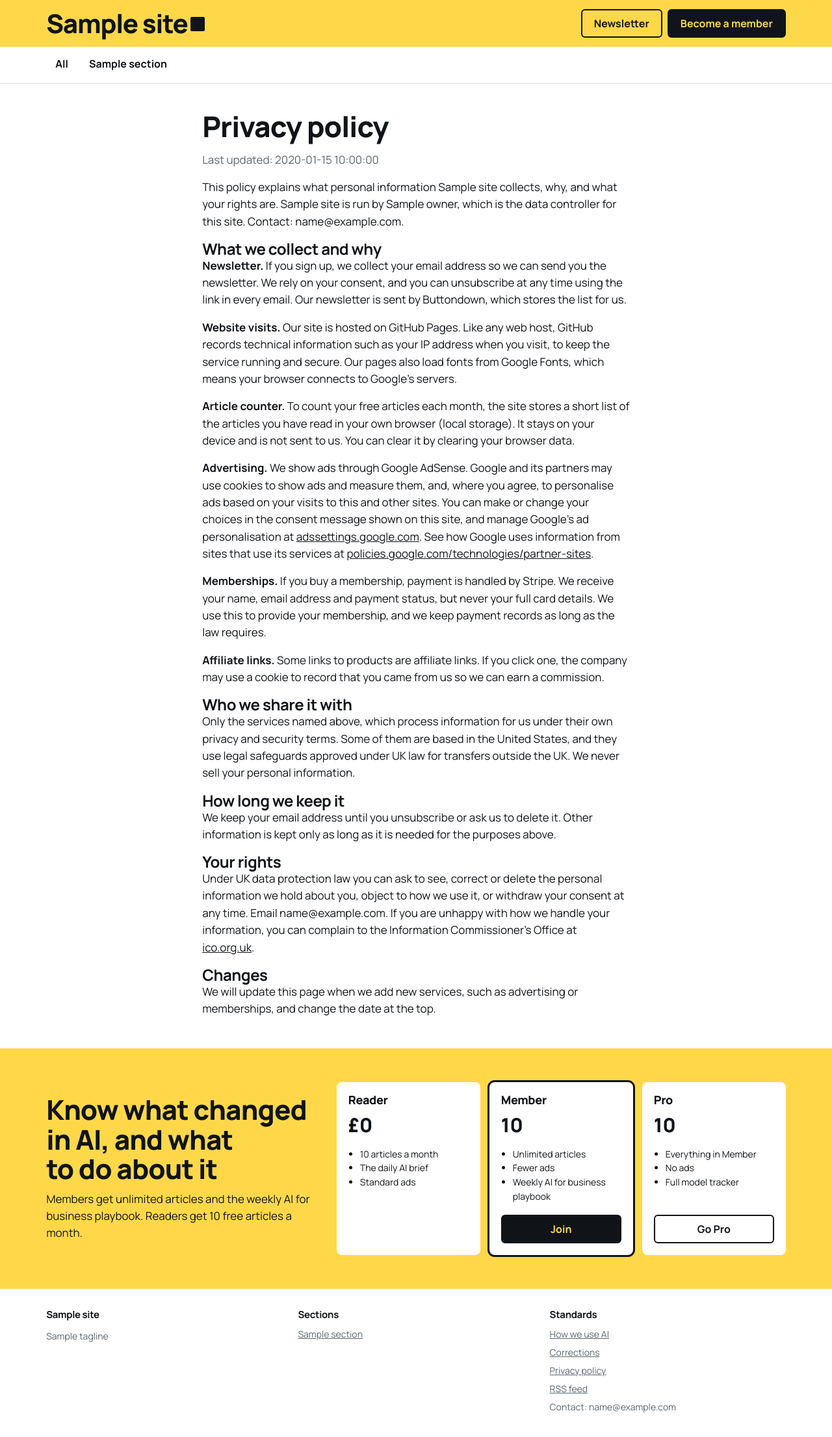
After one commit to jonathan-whale-martin/frontier-desk, a Python web app: template web/templates/privacy.html in a window 1280 px wide. The commit adds this page. Shown: the whole page at 65% size. Run offline with Jinja, Linux system fonts and the light colour scheme; the template is opened without the code that fills it: most values are stand-ins (such as "Sample title", 1, 10 or a date in 2020).

Commit message:
Add files via upload

```diff
--- a/web/templates/base.html
+++ b/web/templates/base.html
@@ -47,7 +47,7 @@
   <div class="wrap">
     <div><h3>{{ site.name }}</h3><p>{{ site.tagline }}</p></div>
     <div><h3>Sections</h3><ul>{% for s in sections %}<li><a href="{{ root }}section/{{ s.slug }}/">{{ s.name }}</a></li>{% endfor %}</ul></div>
-    <div><h3>Standards</h3><ul><li><a href="{{ root }}how-we-use-ai/">How we use AI</a></li><li><a href="{{ root }}how-we-use-ai/#corrections">Corrections</a></li><li><a href="{{ root }}rss.xml">RSS feed</a></li><li>Contact: {{ site.contact_email }}</li></ul></div>
+    <div><h3>Standards</h3><ul><li><a href="{{ root }}how-we-use-ai/">How we use AI</a></li><li><a href="{{ root }}how-we-use-ai/#corrections">Corrections</a></li><li><a href="{{ root }}privacy/">Privacy policy</a></li><li><a href="{{ root }}rss.xml">RSS feed</a></li><li>Contact: {{ site.contact_email }}</li></ul></div>
   </div>
 </footer>
 {% block scripts %}{% endblock %}
--- /dev/null
+++ b/web/templates/privacy.html
@@ -0,0 +1,37 @@
+{% extends "base.html" %}
+{% block title %}Privacy policy | {{ site.name }}{% endblock %}
+{% block path %}/privacy/{% endblock %}
+{% block main %}
+<div class="wrap page prose">
+  <h1>Privacy policy</h1>
+  <p class="meta">Last updated: {{ updated }}</p>
+
+  <p>This policy explains what personal information {{ site.name }} collects, why, and what your rights are. {{ site.name }} is run by {{ site.owner or site.name }}, which is the data controller for this site. Contact: {{ site.contact_email }}.</p>
+
+  <h2>What we collect and why</h2>
+  <p><b>Newsletter.</b> If you sign up, we collect your email address so we can send you the newsletter. We rely on your consent, and you can unsubscribe at any time using the link in every email. Our newsletter is sent by Buttondown, which stores the list for us.</p>
+  <p><b>Website visits.</b> Our site is hosted on GitHub Pages. Like any web host, GitHub records technical information such as your IP address when you visit, to keep the service running and secure. Our pages also load fonts from Google Fonts, which means your browser connects to Google's servers.</p>
+  <p><b>Article counter.</b> To count your free articles each month, the site stores a short list of the articles you have read in your own browser (local storage). It stays on your device and is not sent to us. You can clear it by clearing your browser data.</p>
+  {% if m.adsense_client %}
+  <p><b>Advertising.</b> We show ads through Google AdSense. Google and its partners may use cookies to show ads and measure them, and, where you agree, to personalise ads based on your visits to this and other sites. You can make or change your choices in the consent message shown on this site, and manage Google's ad personalisation at <a href="https://adssettings.google.com" rel="noopener" target="_blank">adssettings.google.com</a>. See how Google uses information from sites that use its services at <a href="https://policies.google.com/technologies/partner-sites" rel="noopener" target="_blank">policies.google.com/technologies/partner-sites</a>.</p>
+  {% endif %}
+  {% if m.membership.member_link or m.membership.pro_link %}
+  <p><b>Memberships.</b> If you buy a membership, payment is handled by Stripe. We receive your name, email address and payment status, but never your full card details. We use this to provide your membership, and we keep payment records as long as the law requires.</p>
+  {% endif %}
+  {% if m.affiliate_tools %}
+  <p><b>Affiliate links.</b> Some links to products are affiliate links. If you click one, the company may use a cookie to record that you came from us so we can earn a commission.</p>
+  {% endif %}
+
+  <h2>Who we share it with</h2>
+  <p>Only the services named above, which process information for us under their own privacy and security terms. Some of them are based in the United States, and they use legal safeguards approved under UK law for transfers outside the UK. We never sell your personal information.</p>
+
+  <h2>How long we keep it</h2>
+  <p>We keep your email address until you unsubscribe or ask us to delete it. Other information is kept only as long as it is needed for the purposes above.</p>
+
+  <h2>Your rights</h2>
+  <p>Under UK data protection law you can ask to see, correct or delete the personal information we hold about you, object to how we use it, or withdraw your consent at any time. Email {{ site.contact_email }}. If you are unhappy with how we handle your information, you can complain to the Information Commissioner's Office at <a href="https://ico.org.uk" rel="noopener" target="_blank">ico.org.uk</a>.</p>
+
+  <h2>Changes</h2>
+  <p>We will update this page when we add new services, such as advertising or memberships, and change the date at the top.</p>
+</div>
+{% endblock %}
```
